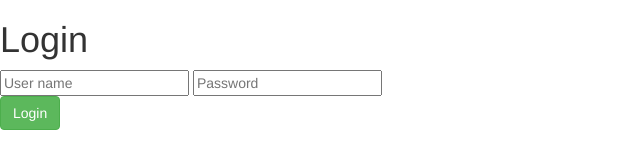
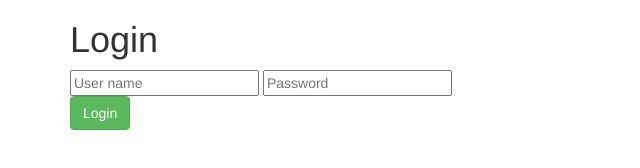
Before and after one commit to conqp/macreg, a plain HTML site: page frontend/index.html in a window 1280 px wide. Shown: the whole page, without its empty margins (0-640 px from the left). Drawn offline with nearby package versions, Linux system fonts and the light colour scheme.

Commit message:
Formatting

```diff
--- a/frontend/index.html
+++ b/frontend/index.html
@@ -9,11 +9,15 @@
     document.addEventListener('DOMContentLoaded', macreg.autoLogin);
   </script>
 </head>
+<div class="container">
+  <div class="row">
+    <div class="col col-md-12">
       <h1>Login</h1>
-<p>
       <form>
         <input id="userName" type="text" placeholder="User name" required></input>
         <input id="password" type="password" placeholder="Password" required></input>
       </form>
       <button onclick="macreg.login();" class="btn btn-success">Login</button>
-</p>
+    </div>
+  </div>
+</div>
```
Also changed, not shown: frontend/submit.html (+6 -0 lines). Lines whose indentation alone changed are shown as unchanged.
